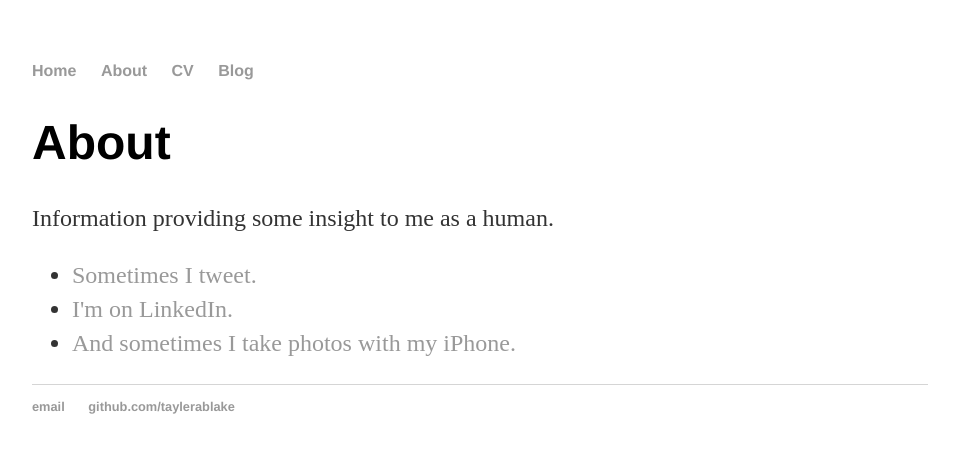
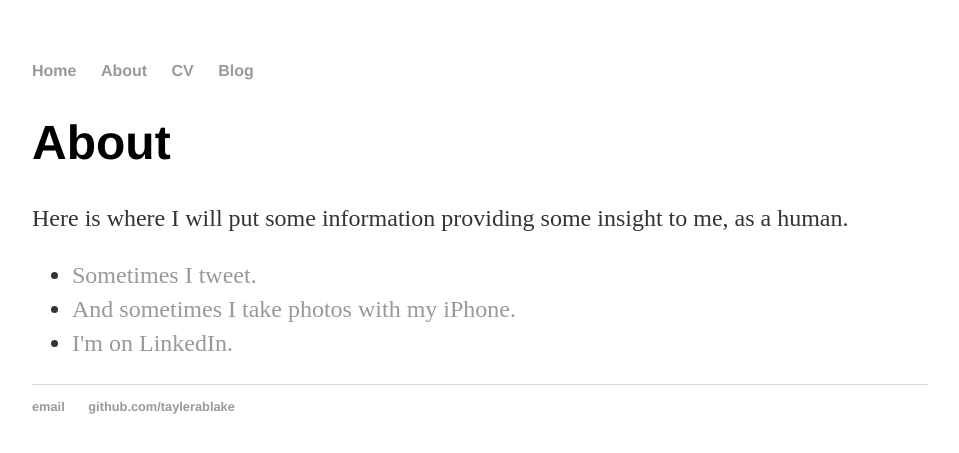
Before and after one commit to taylerablake/taylerablake.github.io, a Jekyll site: the page built from about/index.html, in a window 1280 px wide. Shown: the top 453 px of the page, without its empty margins (160-1119 px from the left). Built offline with Jekyll 4.4.1, drawn with Linux system fonts in a browser that asks for light colours.

Commit message:
Update index.html

```diff
--- a/about/index.html
+++ b/about/index.html
@@ -5,11 +5,11 @@ title: About Tayler Blake
 
 		<div class="about">
 			<h1>About</h1>
-			<p>Information providing some insight to me as a human.</p>
+			<p>Here is where I will put some information providing some insight to me, as a human.</p>
 
 			<ul class="contacts">
 				<li><a href="https://twitter.com/taylerwithanE">Sometimes I tweet.</a></li>
+				<li><a href="https://instagram.com/ohno_itstayler">And sometimes I take photos with my iPhone.</a></li>
 				<li><a href="https://www.linkedin.com/profile/view?id=157898470&trk=nav_responsive_tab_profile_pic">I'm on LinkedIn.</a></li>
-				<li><a href="https://instagram.com/ohno_itstayler">And sometimes I take photos with my iPhone.</a></li>
 				</ul>
 		</div>
```
